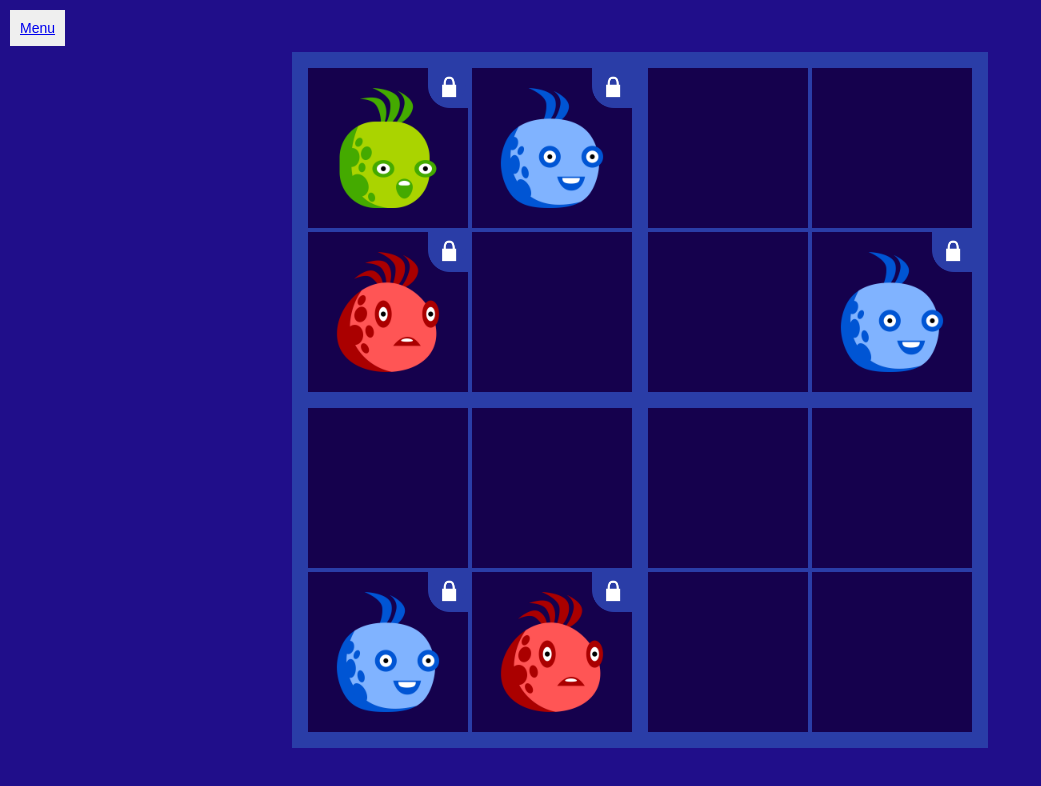
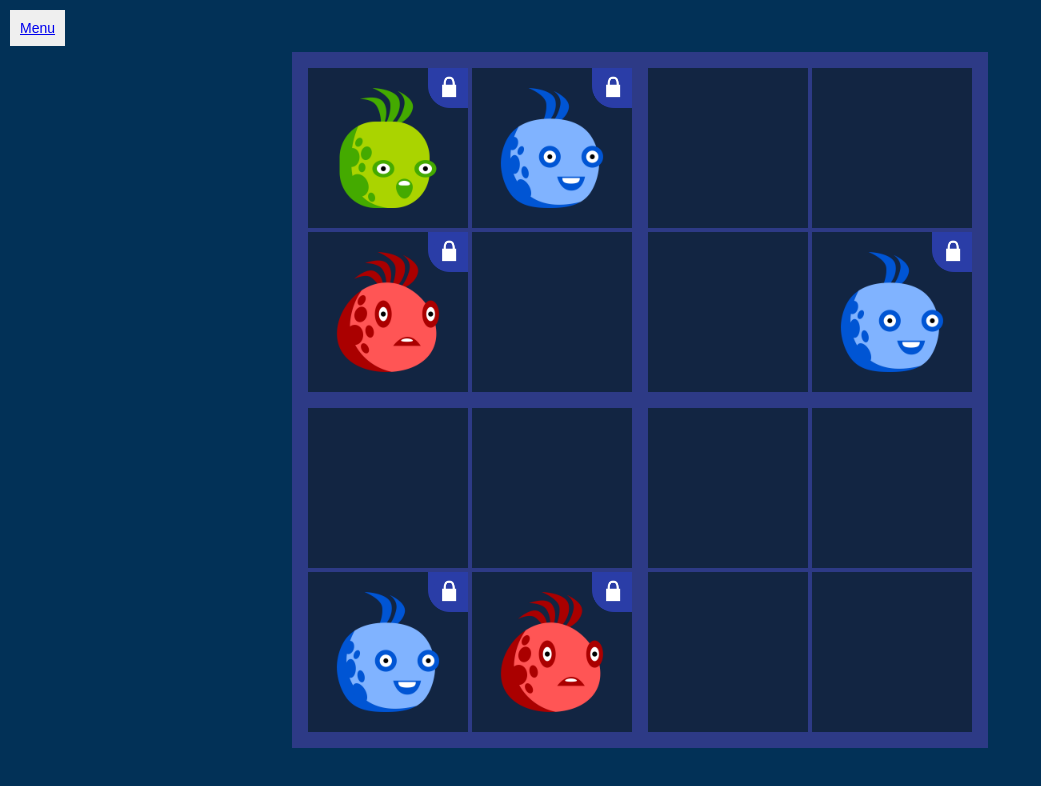
Before and after one commit to zandy333/grafiku, a plain HTML site: page index.html in a window 1280 px wide. Shown: the whole page, without its empty margins (0-1041 px from the left). Drawn offline with Linux system fonts and the light colour scheme.

Commit message:
Add files via upload

```diff
--- a/css/style.css
+++ b/css/style.css
@@ -23,7 +23,8 @@
 
   /*background-color: rgb(34, 231, 245);*/
   /*background-color: rgb(40, 1, 71);*/
-  background-color: rgb(32, 14, 138);
+  /*background-color: rgb(39, 26, 105);*/
+  background-color: rgb(2, 49, 87);
 }
 
 #menubtn {
@@ -58,7 +59,8 @@
   /*
   background-color: rgb(255, 223, 134);*/
   /*border-collapse: collapse;*/
-  background-color: rgb(21, 1, 77);
+  /*background-color: rgb(21, 1, 77);*/
+  background-color: #122542;
   border-spacing: 0;
   margin: 0;
   padding: 0;
--- a/js/game-script.js
+++ b/js/game-script.js
@@ -180,18 +180,18 @@ window.onload=function() {
   function displayPortrait() {
 
     for (let i = 0; i < tbl_1.length; i++) {
-      tbl_1[i].style.border = "1.0vw solid #2a3da7";
+      tbl_1[i].style.border = "1.0vw solid #365585";
       //tbl_1[i].style.border = "1.0vw solid #ffffff";
 
     };
 
     for (let i = 0; i < td_1.length; i++) {
-      td_1[i].style.border = "0.5vw solid #2a3da7";
+      td_1[i].style.border = "0.5vw solid #365585";
       //td_1[i].style.border = "0.5vw solid #ffffff";
     };
 
     for (let i = 0; i < td_2.length; i++) {
-      td_2[i].style.border = "0.5vw solid #2a3da7";
+      td_2[i].style.border = "0.5vw solid #365585";
       //td_2[i].style.border = "0.5vw solid #ffffff";
       td_2[i].style.width = "20vw";
       td_2[i].style.height = "20vw";
@@ -207,17 +207,17 @@ window.onload=function() {
   function displayLandscape() {
 
     for (let i = 0; i < tbl_1.length; i++) {
-      tbl_1[i].style.border = "1.0vh solid #2a3da7";
+      tbl_1[i].style.border = "1.0vh solid #2d3a86";
       //tbl_1[i].style.width = "86vh";
       //tbl_1[i].style.height = "86vh";
     };
 
     for (let i = 0; i < td_1.length; i++) {
-      td_1[i].style.border = "0.5vh solid #2a3da7";
+      td_1[i].style.border = "0.5vh solid #2d3a86";
     };
 
     for (let i = 0; i < td_2.length; i++) {
-      td_2[i].style.border = "0.5vh solid #2a3da7";
+      td_2[i].style.border = "0.5vh solid #2d3a86";
       td_2[i].style.width = "20vh";
       td_2[i].style.height = "20vh";
     };
```
